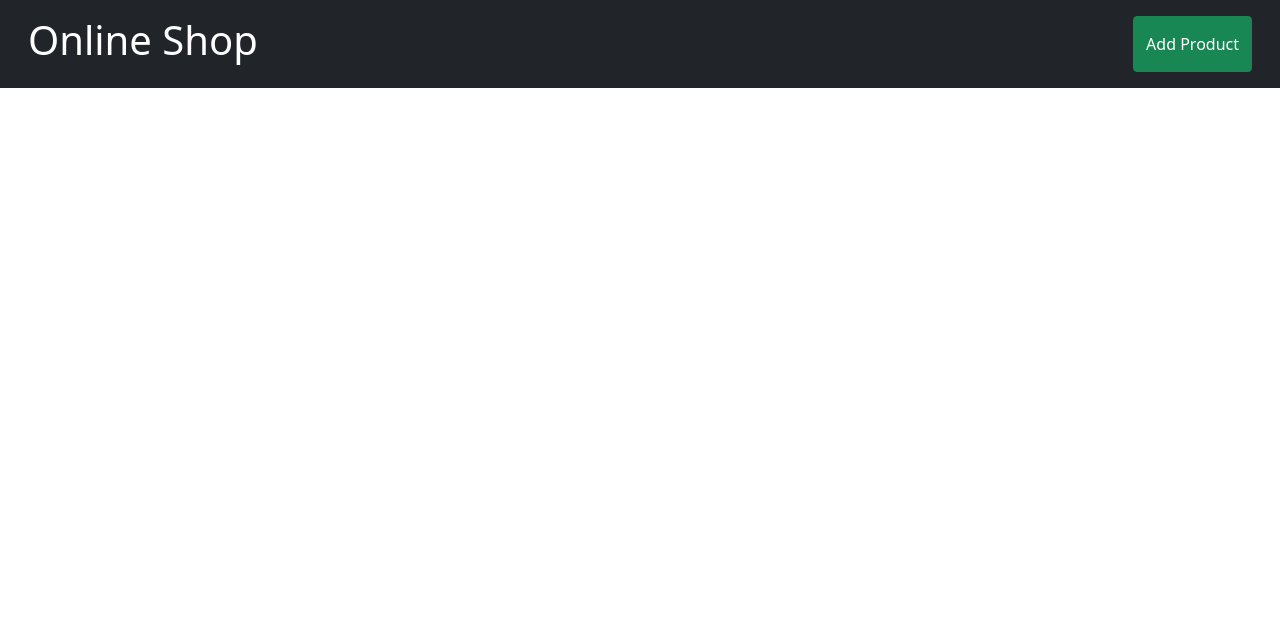
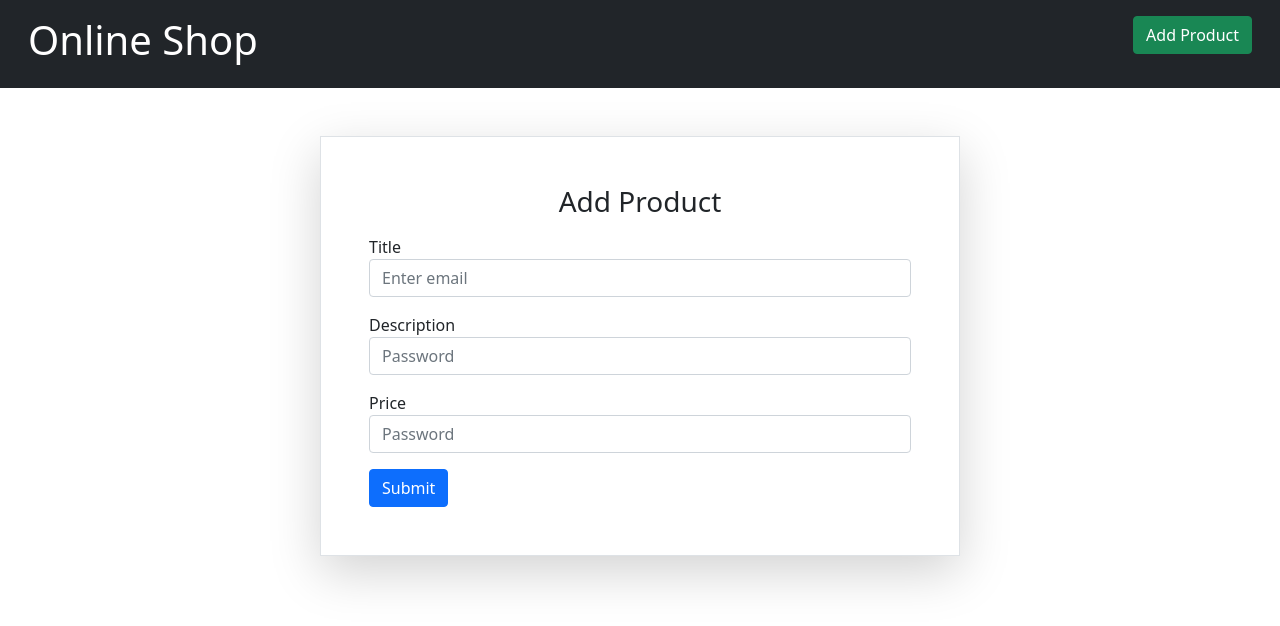
Before and after one commit to akshayDatacode/online-shop, a React (Create React App) app: page /add in a window 1280 px wide. Shown: the top 626 px of the page. Built offline with nearby package versions, Linux system fonts and the light colour scheme.

Commit message:
handle routes

```diff
--- a/package.json
+++ b/package.json
@@ -10,6 +10,7 @@
     "cors": "^2.8.5",
     "react": "^17.0.2",
     "react-dom": "^17.0.2",
+    "react-router-dom": "^5.3.0",
     "react-scripts": "4.0.3",
     "web-vitals": "^1.1.2"
   },
--- a/src/App.js
+++ b/src/App.js
@@ -1,11 +1,11 @@
 import Header from "./components/Header";
-import Shop from "./components/Shop";
+import AppRoutes from "./components/AppRoutes";
 
 const App = () => {
   return (
     <>
       <Header />
-      <Shop />
+      <AppRoutes />
     </>
   );
 };
--- /dev/null
+++ b/src/components/AddProduct/AddProduct.jsx
@@ -0,0 +1,38 @@
+import React, { useState } from 'react'
+
+const AddProduct = () => {
+
+  const [price, setPrice] = useState()
+  const [description, setDescription] = useState()
+  const [title, setTitle] = useState()
+
+  const handleSubmit = (data) => {
+    console.log("data", data)
+  }
+
+  return (
+    <>
+      <div className="row m-0 d-flex justify-content-center">
+        <div className="col-6 border my-5 p-5 shadow-lg rounded-lg ">
+          <h3 className="text-center">Add Product</h3>
+          <form>
+            <div className="form-group my-3">
+              <label for="exampleInputEmail1">Title</label>
+              <input type="email" className="form-control" id="exampleInputEmail1" aria-describedby="emailHelp" placeholder="Enter email" />
+            </div>
+            <div className="form-group my-3">
+              <label for="exampleInputPassword1">Description</label>
+              <input type="text" className="form-control" id="exampleInputPassword1" placeholder="Password" />
+            </div>
+            <div className="form-group my-3">
+              <label for="exampleInputPassword1">Price</label>
+              <input onChange={(e) => setPrice(e.target.value)} type="number" className="form-control" id="exampleInputPassword1" placeholder="Password" />
+            </div>
+            <button type="submit" onClick={() => handleSubmit()} className="btn btn-primary">Submit</button>
+          </form>
+        </div>
+      </div>
+    </>
+  )
+}
+export default AddProduct
--- /dev/null
+++ b/src/components/AddProduct/index.js
@@ -0,0 +1,2 @@
+import AddProduct from "./AddProduct";
+export default AddProduct;
--- /dev/null
+++ b/src/components/AppRoutes.js
@@ -0,0 +1,17 @@
+import { Switch, Route } from "react-router-dom";
+import Shop from "./Shop";
+import AddProduct from "./AddProduct";
+
+const AppRoutes = () => {
+  return (
+    <>
+      <Switch>
+        {/* Navigarion Routing */}
+        <Route exact path="/" component={Shop} />
+        <Route path="/add" component={AddProduct} />
+      </Switch>
+    </>
+  );
+};
+
+export default AppRoutes;
--- a/src/components/Header.jsx
+++ b/src/components/Header.jsx
@@ -1,4 +1,5 @@
 import React from 'react'
+import { Link } from 'react-router-dom'
 
 const Header = () => {
   return (
@@ -6,9 +7,11 @@ const Header = () => {
       <div className="row m-0 bg-dark p-3">
         <div className="col-12 text-left d-flex justify-content-between">
           <h1 className="text-white">Online Shop</h1>
-          <button className="btn btn-success">
-            <span>Add Product</span>
-          </button>
+          <Link to="/add">
+            <button className="btn btn-success">
+              <span>Add Product</span>
+            </button>
+          </Link>
         </div>
       </div>
     </>
--- a/src/index.js
+++ b/src/index.js
@@ -1,16 +1,17 @@
-import React from 'react';
-import ReactDOM from 'react-dom';
-import './index.css';
-import App from './App';
-import reportWebVitals from './reportWebVitals';
+import React from "react";
+import ReactDOM from "react-dom";
+import App from "./App";
+import reportWebVitals from "./reportWebVitals";
 import "bootstrap/dist/css/bootstrap.css";
-
+import { BrowserRouter as Router } from "react-router-dom";
 
 ReactDOM.render(
   <React.StrictMode>
-    <App />
+    <Router basename={process.env.PUBLIC_URL}>
+      <App />
+    </Router>
   </React.StrictMode>,
-  document.getElementById('root')
+  document.getElementById("root")
 );
 
 // If you want to start measuring performance in your app, pass a function
```
Also changed, not shown: 1 other file (tests, documents, lock files or other folders).
